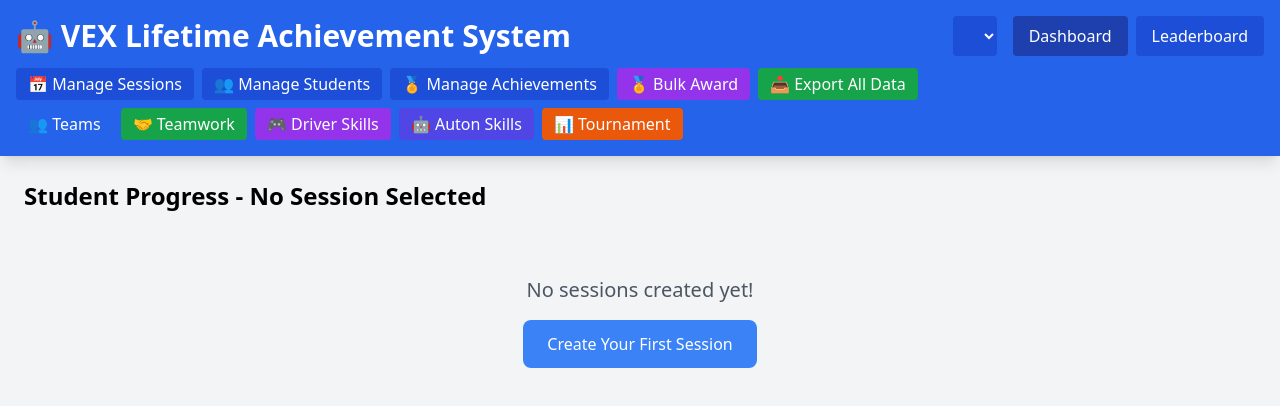
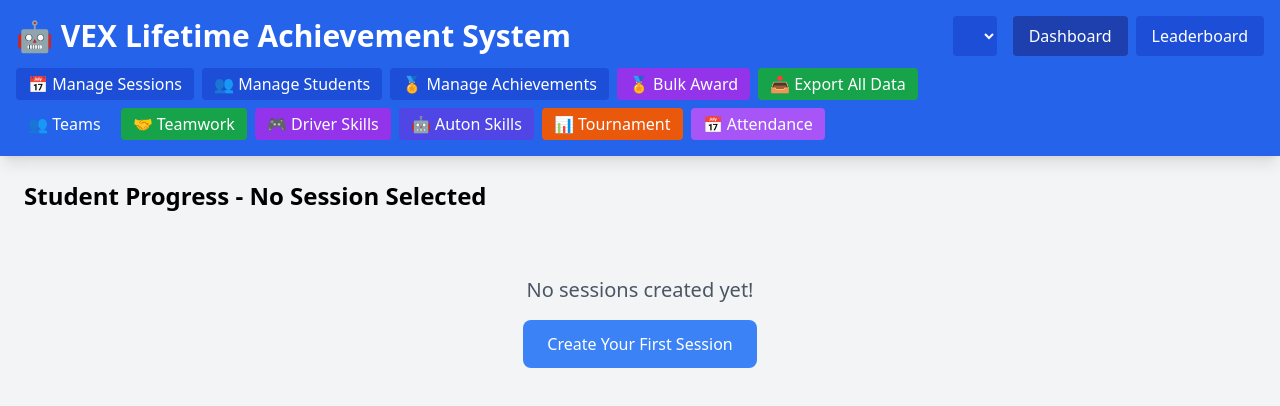
Before and after one commit to JT-TXR/txr-achievement-system, a React (Create React App) app: page / in a window 1280 px wide. Shown: the top 406 px of the page. Built offline with nearby package versions, Linux system fonts and the light colour scheme.

Commit message:
Add Attendance button and modal rendering

```diff
--- a/src/App.js
+++ b/src/App.js
@@ -1999,6 +1999,12 @@
         className="px-3 py-1 bg-orange-600 rounded hover:bg-orange-700 text-white"
       >
         📊 Tournament
+      </button>
+      <button
+        onClick={() => setShowAttendanceManager(true)}
+        className="px-3 py-1 bg-purple-500 text-white rounded hover:bg-purple-600"
+      >
+        📅 Attendance
       </button>
     </div>
   );
@@ -3849,6 +3855,7 @@
       </div>
       {selectedStudent && <StudentDetail />}
       {showSessionManager && <SessionManager />}
+      {showAttendanceManager && <AttendanceManager />}
       {showStudentManager && <StudentManager />}
       {showAchievementManager && <AchievementManager />}
       {showBulkAward && <BulkAchievementAward />}
```
